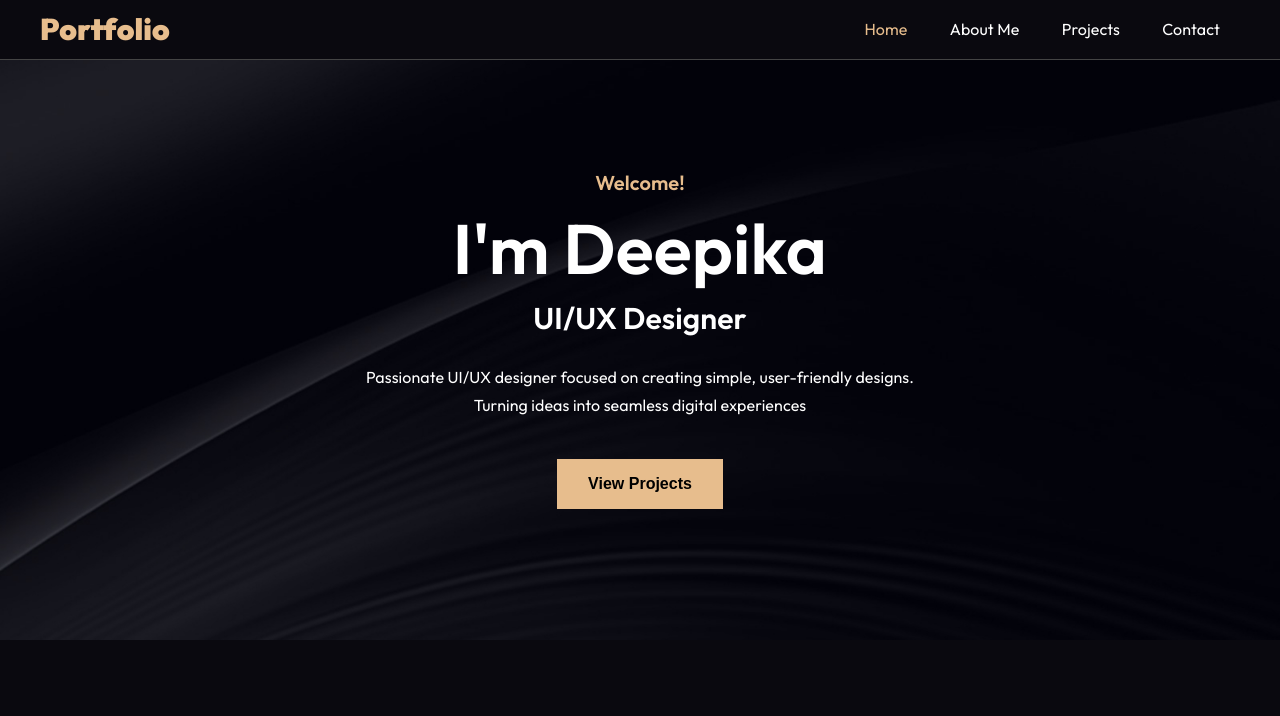
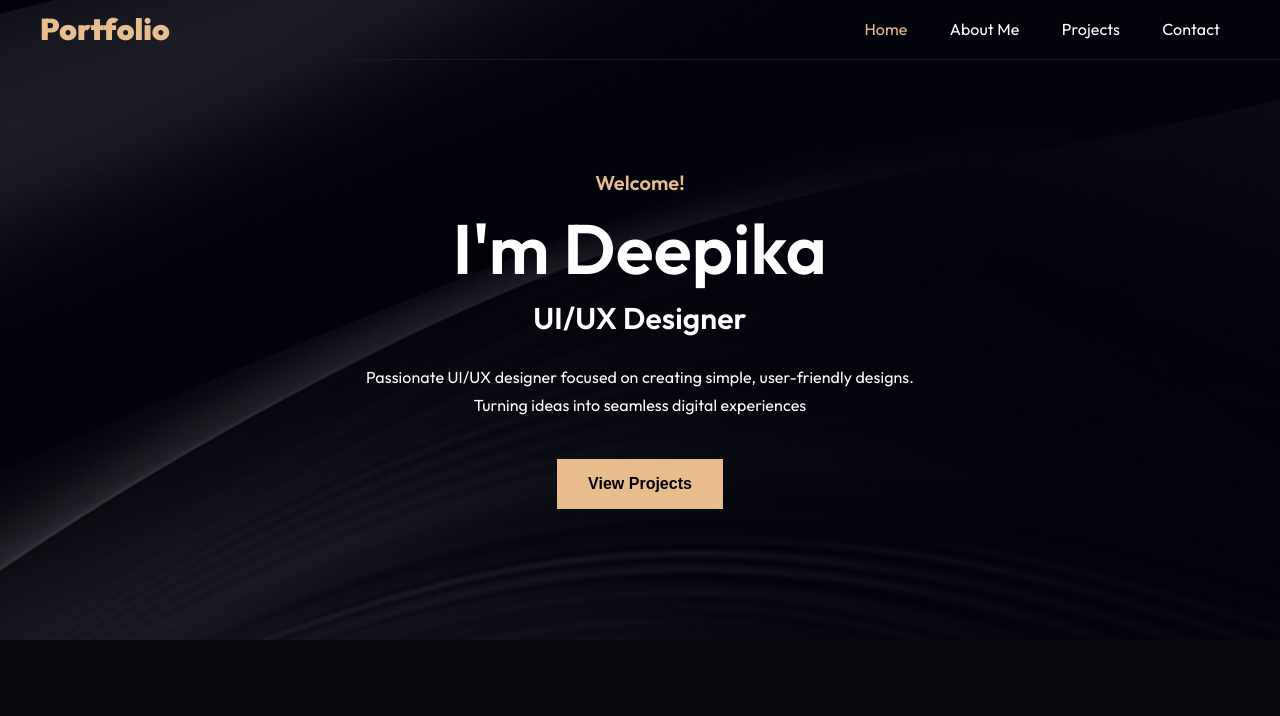
Before and after one commit to DeepikaPanday/MyPortfolio, a plain HTML site: page index.html in a window 1280 px wide. Shown: the top 716 px of the page. Drawn offline with nearby package versions, Linux system fonts and the light colour scheme.

Commit message:
Update style.css

```diff
--- a/css/style.css
+++ b/css/style.css
@@ -108,12 +108,12 @@ body {
 
 
   header {
-    background: #0A090F;
+    background: #0a090f00;
     padding: .5rem 0;
     z-index: 9999;
     position: relative;
     height: 6rem;
-    border-bottom: 1px solid #444444;
+    border-bottom: 1px solid #1a1a1a;
   }
 
 header .main-container {
```
